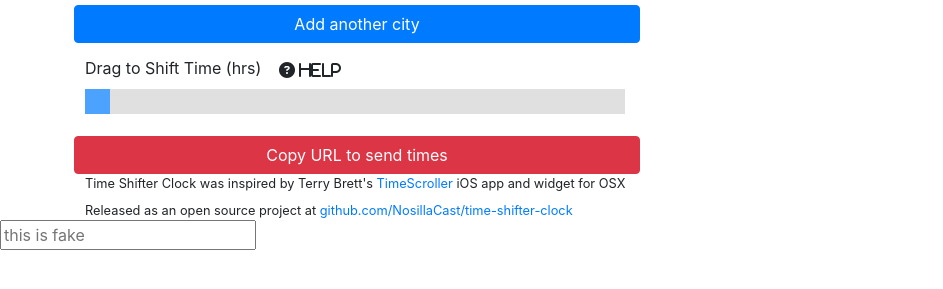
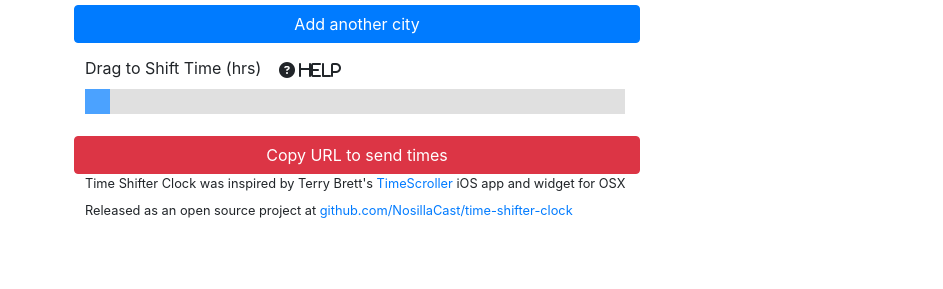
Before and after one commit to podfeet/time-shifter-clock, a plain HTML site: page index.html in a window 1280 px wide. Shown: the part 147-436 px from the top of the page, without its empty margins (0-943 px from the left). Drawn offline with nearby package versions, Linux system fonts and the light colour scheme; some packages are replaced by stand-ins of ours; a script that the page names is missing.

Commit message:
Removed fake text box from testing

```diff
--- a/index.html
+++ b/index.html
@@ -226,10 +226,6 @@
         <div class="small" name="homage">Released as an open source project at <a href="https://github.com/NosillaCast/time-shifter-clock">github.com/NosillaCast/time-shifter-clock</a></div>
       </div>
 
-      <div class="">
-        <input type="text" id="fake" placeholder="this is fake">
-      </div>
-
     </main>
 
     <!-- The clock card template for Class clocks -->
```
